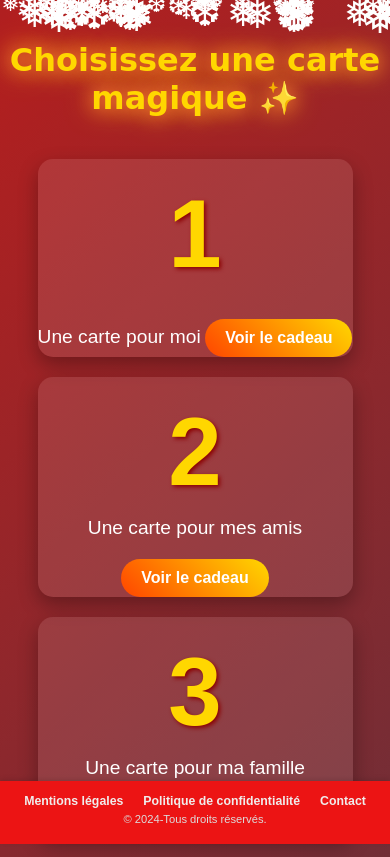
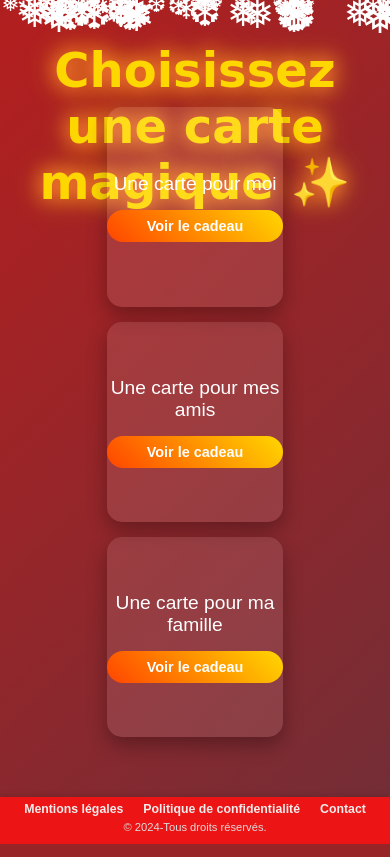
Before and after one commit to franckvianney/noel_card, a Django app: page /choisir/ in a window 390 px wide; the page is wider, and only the part inside the window is pictured. Run offline with Django 5.2, Linux system fonts and the light colour scheme; some web fonts are replaced.

Commit message:
Mise à jour pour retirer les chiffres et centrer les boutons

```diff
--- a/cartes/templates/cartes/choisir.html
+++ b/cartes/templates/cartes/choisir.html
@@ -35,10 +35,10 @@
             background-size: 400% 400%;
             animation: gradient 15s ease infinite;
             color: #fff;
-            min-height: 100vh;
+            height: 100vh;
             overflow: hidden;
+            position: relative;
             display: flex;
-            flex-direction: column;
             justify-content: center;
             align-items: center;
         }
@@ -65,8 +65,8 @@
         }
 
         header {
-            position: relative;
-            margin-top: 20px;
+            position: absolute;
+            top: 5%;
             width: 100%;
             text-align: center;
         }
@@ -76,6 +76,7 @@
             font-size: 3em;
             color: #FFD700;
             text-shadow: 2px 2px 4px #8B0000;
+            margin: 0;
             animation: glow 2s ease-in-out infinite alternate;
         }
 
@@ -94,33 +95,28 @@
             justify-content: center;
             align-items: center;
             gap: 20px;
-            padding: 20px;
-            margin: 0;
-            flex-wrap: wrap;
+            padding: 0;
         }
 
         .card-options li {
             position: relative;
             background: rgba(255, 255, 255, 0.1);
             width: 250px;
-            height: 320px;
+            height: 200px;
             border-radius: 15px;
             overflow: hidden;
             box-shadow: 0 8px 20px rgba(0, 0, 0, 0.3);
             transition: transform 0.4s ease, box-shadow 0.4s ease;
             text-align: center;
+            display: flex;
+            flex-direction: column;
+            justify-content: center;
+            gap: 15px;
         }
 
         .card-options li:hover {
             transform: translateY(-10px);
             box-shadow: 0 10px 30px rgba(255, 215, 0, 0.5);
-        }
-
-        .card-options li h1 {
-            font-size: 6em;
-            margin: 20px 0 10px;
-            color: #FFD700;
-            text-shadow: 2px 2px 4px #8B0000;
         }
 
         .card-options li span {
@@ -133,7 +129,6 @@
             background: linear-gradient(45deg, #FF4500, #FFD700);
             color: white;
             padding: 10px 20px;
-            margin-top: 20px;
             text-decoration: none;
             border-radius: 25px;
             font-size: 1em;
@@ -146,33 +141,19 @@
             transform: scale(1.1);
         }
 
-        footer {
-            margin-top: 20px;
-            width: 100%;
-            background-color: #333;
-            color: white;
-            text-align: center;
-            padding: 10px 0;
-            font-size: 0.9em;
-            box-shadow: 0 -2px 5px rgba(0, 0, 0, 0.1);
-        }
-
         @media screen and (max-width: 768px) {
             .card-options {
                 flex-direction: column;
+                gap: 15px;
             }
 
             .card-options li {
-                width: 90%;
-                height: auto;
+                width: 80%;
             }
 
-            header h1 {
-                font-size: 2em;
-            }
-
-            footer {
-                font-size: 0.8em;
+            .card-options li a {
+                font-size: 0.9em;
+                padding: 8px 15px;
             }
         }
     </style>
@@ -190,25 +171,18 @@
     <!-- Options -->
     <ul class="card-options">
         <li>
-            <h1>1</h1>
             <span>Une carte pour moi</span>
             <a href="{% url 'welcome' %}">Voir le cadeau</a>
         </li>
         <li>
-            <h1>2</h1>
             <span>Une carte pour mes amis</span>
             <a href="{% url 'friends_loading' %}">Voir le cadeau</a>
         </li>
         <li>
-            <h1>3</h1>
             <span>Une carte pour ma famille</span>
             <a href="{% url 'family_loading' %}">Voir le cadeau</a>
         </li>
     </ul>
-
-    <!-- Footer -->
-    {% include 'cartes/common/footer.html' %}
-
     <script>
         // Création des flocons de neige
         function createSnow() {
@@ -228,5 +202,6 @@
         window.onload = createSnow;
     </script>
 </body>
+{% include 'cartes/common/footer.html' %}
 
 </html>
--- a/cartes/templates/cartes/common/footer.html
+++ b/cartes/templates/cartes/common/footer.html
@@ -14,7 +14,7 @@
         background-color: #EC1414FF; /* Couleur de fond */
         color: #ffffff; /* Couleur du texte */
         text-align: center; /* Centrer le contenu */
-        padding: 8px 0; /* Réduit l'espacement (hauteur du footer) */
+        padding: 0px 0; /* Réduit l'espacement (hauteur du footer) */
         font-size: 0.7em; /* Réduit la taille du texte général */
         position: absolute; /* Position absolue */
         bottom: 0; /* Aligné en bas */
```
